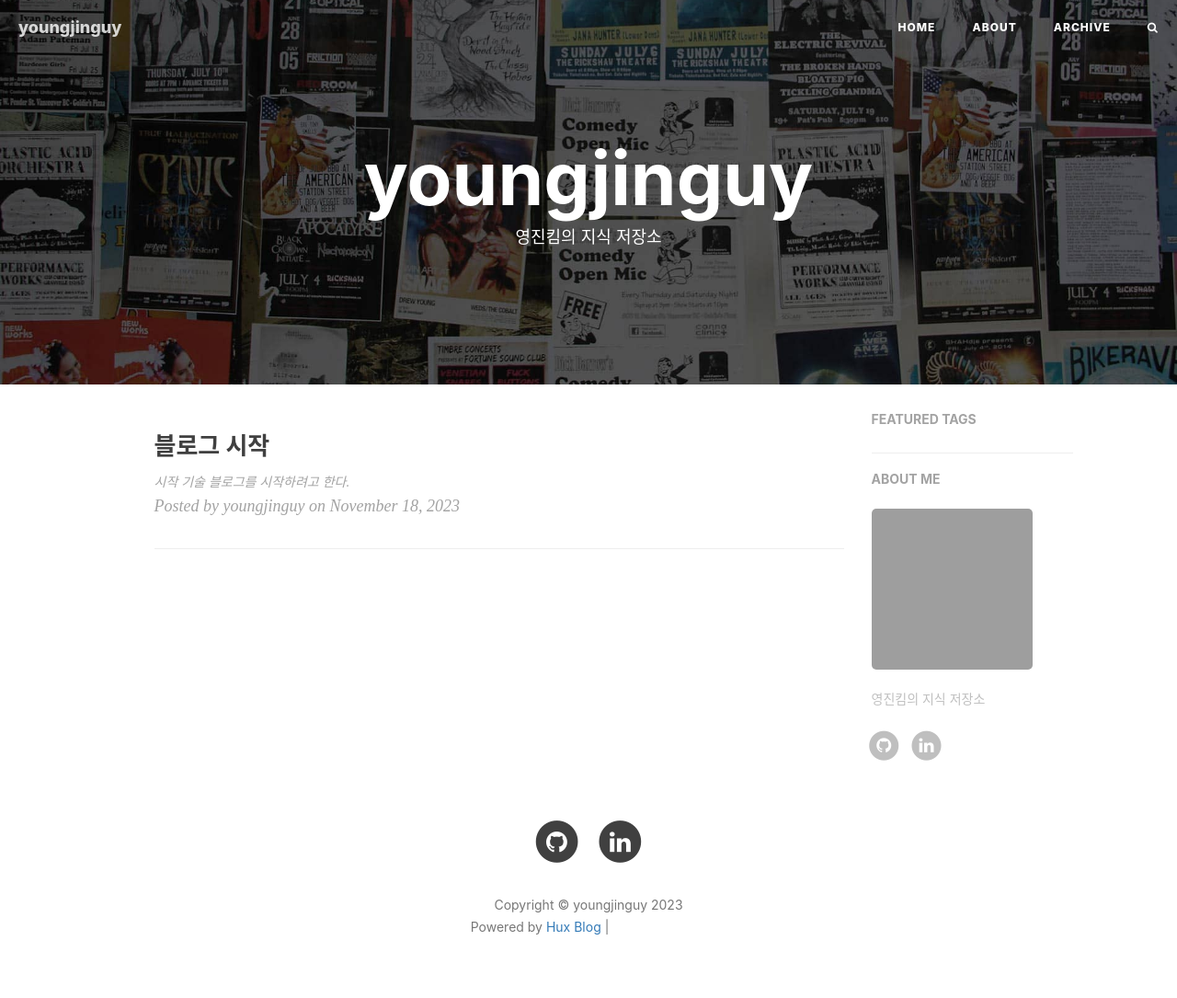
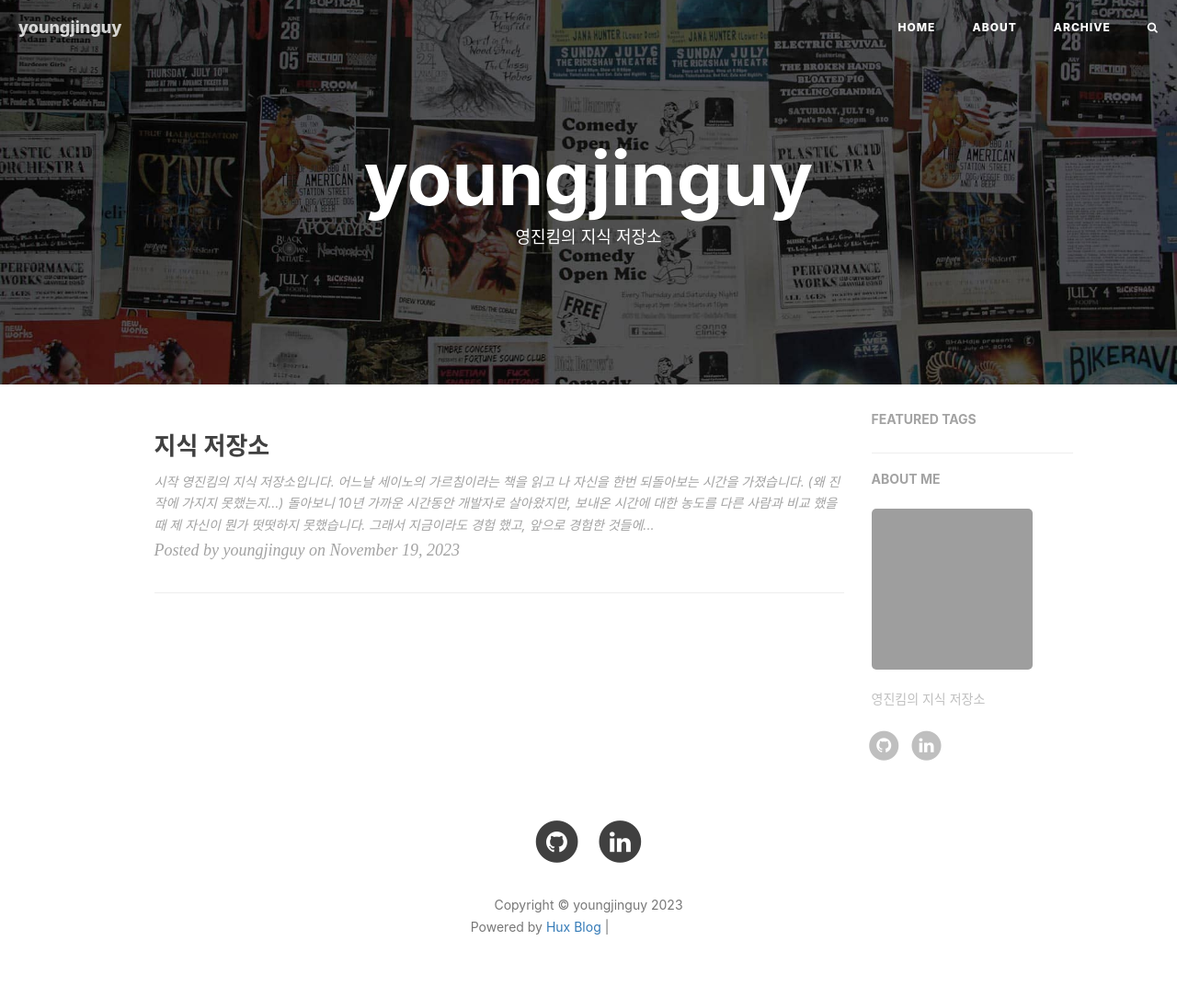
Before and after one commit to youngjinguy/youngjinguy.github.io, a Jekyll site: the page built from index.html, in a window 1280 px wide. Shown: the whole page at 92% size. Built offline with Jekyll 4.4.1, drawn with Linux system fonts in a browser that asks for light colours; nearby versions of some CDN libraries; the list of posts is cut into pages by our own code; comment, search, counter and statistics services are not loaded; grey boxes are pictures that could not be loaded.

Commit message:
[2023-11-19] 시작

```diff
--- a/_config.yml
+++ b/_config.yml
@@ -19,7 +19,7 @@ linkedin_username: 영진-김-87530813a
 # Build settings
 # from 2016, 'pygments' is unsupported on GitHub Pages. Use 'rouge' for highlighting instead.
 highlighter: rouge
-permalink: pretty
+permalink: none
 paginate: 10
 exclude:
   [
--- a/_posts/2023-11-18-start-blog.md
+++ /dev/null
@@ -1,13 +0,0 @@
----
-title: "블로그 시작"
-subtitle: ""
-layout: post
-author: "youngjinguy"
-header-img: "img/home-bg.jpg"
-tags:
-    - blog
----
-
-
-# 시작
-기술 블로그를 시작하려고 한다.
--- /dev/null
+++ b/_posts/2023/2023-11-19-start-blog.md
@@ -0,0 +1,20 @@
+---
+title: "지식 저장소"
+subtitle: ""
+layout: post
+author: "youngjinguy"
+header-img: "img/home-bg.jpg"
+categories:
+    - blog
+tags:
+    - blog
+---
+
+# 시작
+영진킴의 지식 저장소입니다.
+
+어느날 `세이노의 가르침`이라는 책을 읽고 나 자신을 한번 되돌아보는 시간을 가졌습니다. (왜 진작에 가지지 못했는지...)
+
+돌아보니 10년 가까운 시간동안 개발자로 살아왔지만, 보내온 시간에 대한 농도를 다른 사람과 비교 했을 때 제 자신이 뭔가 떳떳하지 못했습니다.
+
+그래서 지금이라도 경험 했고, 앞으로 경험한 것들에 대해 기록을 해보려고 합니다.
```
